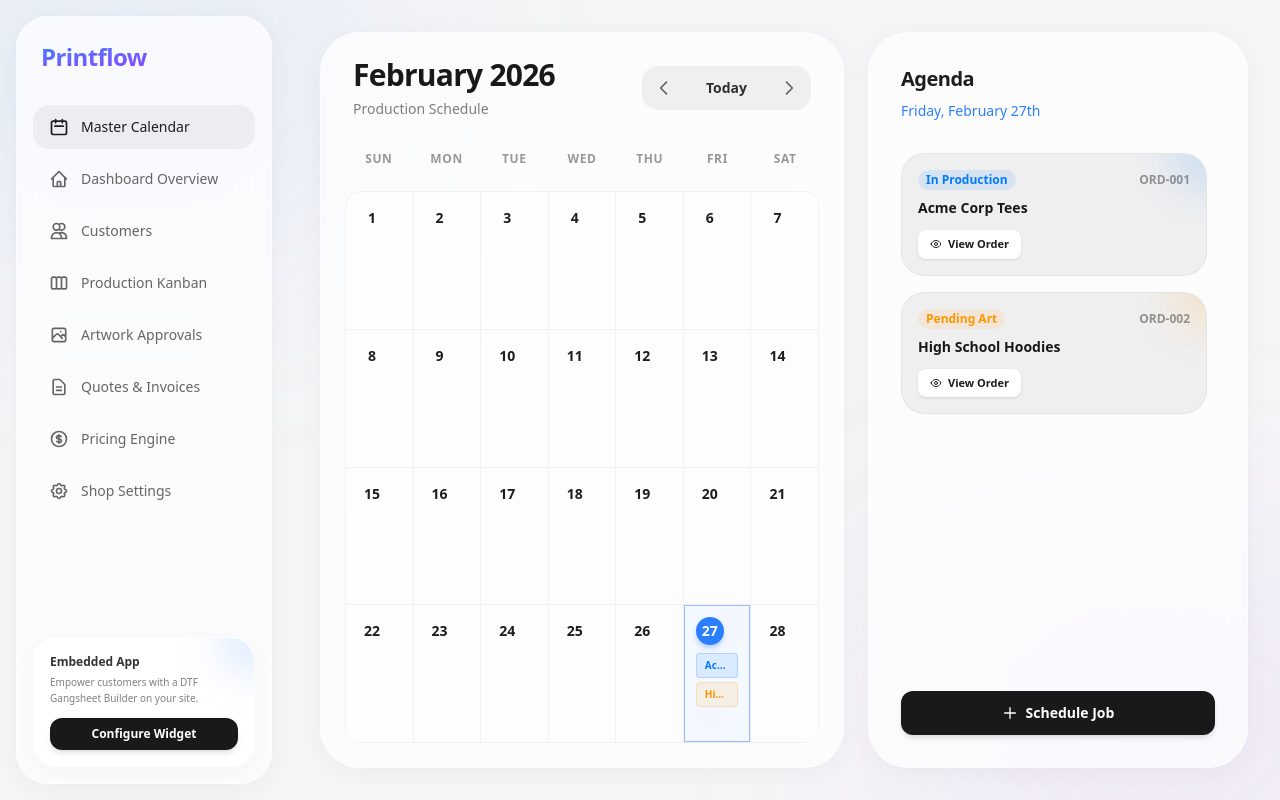
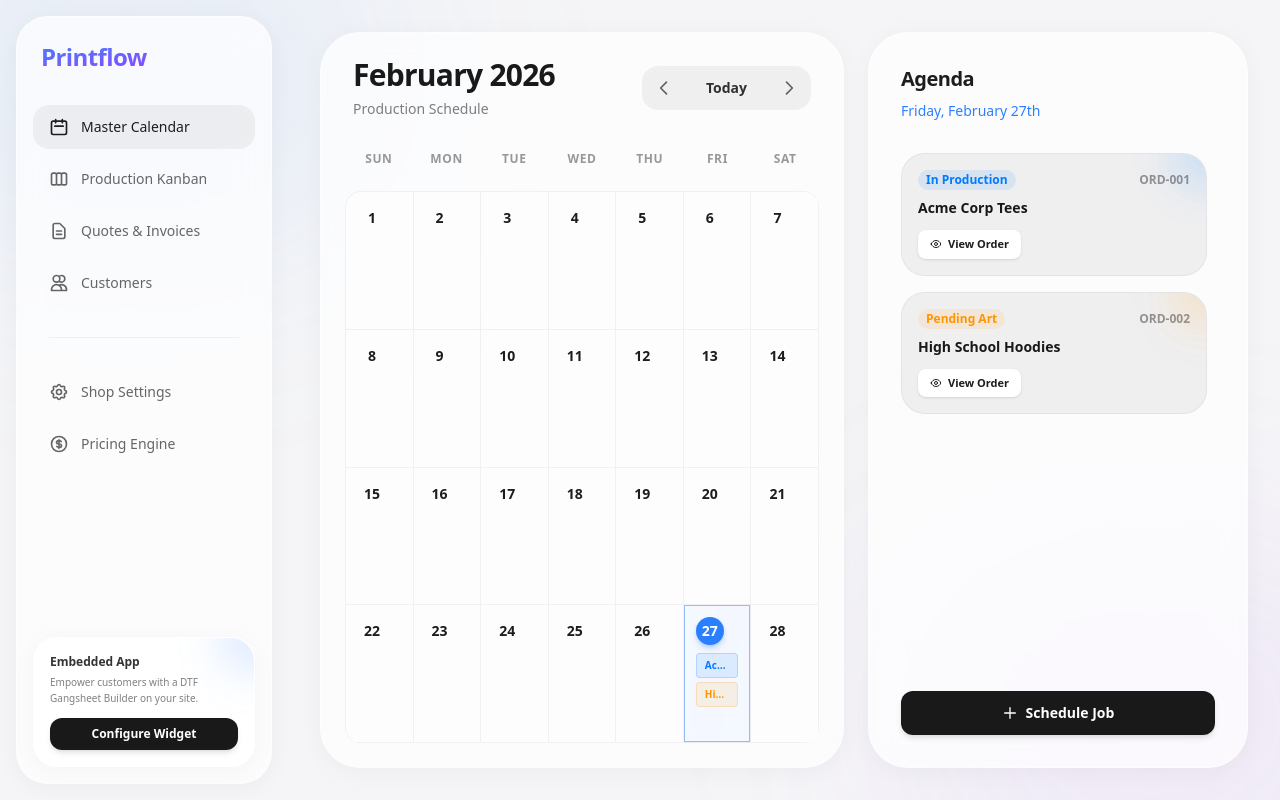
Before and after one commit to Auzziep10/PrintFlow, a Next.js app: page / in a window 1280 px wide. Built offline with nearby package versions, Linux system fonts and the light colour scheme; no server answers; sample sign-in values are in the browser's storage.

Commit message:
Sidebar: Reorder navigation logically and add divider for admin settings

```diff
--- a/src/components/Sidebar.tsx
+++ b/src/components/Sidebar.tsx
@@ -12,33 +12,28 @@ export default function Sidebar({ className }: { className?: string }) {
           <svg className="w-5 h-5" fill="none" stroke="currentColor" viewBox="0 0 24 24"><path strokeLinecap="round" strokeLinejoin="round" strokeWidth="2" d="M8 7V3m8 4V3m-9 8h10M5 21h14a2 2 0 002-2V7a2 2 0 00-2-2H5a2 2 0 00-2 2v12a2 2 0 002 2z"></path></svg>
           Master Calendar
         </Link>
-        <Link href="/overview" className="flex items-center gap-3 px-4 py-3 rounded-2xl text-black/60 dark:text-white/60 text-sm font-medium transition-colors hover:bg-black/5 dark:hover:bg-white/5 hover:text-black dark:hover:text-white">
-          <svg className="w-5 h-5" fill="none" stroke="currentColor" viewBox="0 0 24 24"><path strokeLinecap="round" strokeLinejoin="round" strokeWidth="2" d="M3 12l2-2m0 0l7-7 7 7M5 10v10a1 1 0 001 1h3m10-11l2 2m-2-2v10a1 1 0 01-1 1h-3m-6 0a1 1 0 001-1v-4a1 1 0 011-1h2a1 1 0 011 1v4a1 1 0 001 1m-6 0h6"></path></svg>
-          Dashboard Overview
+        <Link href="/kanban" className="flex items-center gap-3 px-4 py-3 rounded-2xl text-black/60 dark:text-white/60 text-sm font-medium transition-colors hover:bg-black/5 dark:hover:bg-white/5 hover:text-black dark:hover:text-white">
+          <svg className="w-5 h-5" fill="none" stroke="currentColor" viewBox="0 0 24 24"><path strokeLinecap="round" strokeLinejoin="round" strokeWidth="2" d="M9 17V7m0 10a2 2 0 01-2 2H5a2 2 0 01-2-2V7a2 2 0 012-2h2a2 2 0 012 2m0 10a2 2 0 002 2h2a2 2 0 002-2M9 7a2 2 0 012-2h2a2 2 0 012 2m0 10V7m0 10a2 2 0 002 2h2a2 2 0 002-2V7a2 2 0 00-2-2h-2a2 2 0 00-2 2"></path></svg>
+          Production Kanban
+        </Link>
+        <Link href="/quotes" className="flex items-center gap-3 px-4 py-3 rounded-2xl text-black/60 dark:text-white/60 text-sm font-medium transition-colors hover:bg-black/5 dark:hover:bg-white/5 hover:text-black dark:hover:text-white">
+          <svg className="w-5 h-5" fill="none" stroke="currentColor" viewBox="0 0 24 24"><path strokeLinecap="round" strokeLinejoin="round" strokeWidth="2" d="M9 12h6m-6 4h6m2 5H7a2 2 0 01-2-2V5a2 2 0 012-2h5.586a1 1 0 01.707.293l5.414 5.414a1 1 0 01.293.707V19a2 2 0 01-2 2z"></path></svg>
+          Quotes & Invoices
         </Link>
         <Link href="/customers" className="flex items-center gap-3 px-4 py-3 rounded-2xl text-black/60 dark:text-white/60 text-sm font-medium transition-colors hover:bg-black/5 dark:hover:bg-white/5 hover:text-black dark:hover:text-white">
           <svg className="w-5 h-5" fill="none" stroke="currentColor" viewBox="0 0 24 24"><path strokeLinecap="round" strokeLinejoin="round" strokeWidth="2" d="M12 4.354a4 4 0 110 5.292M15 21H3v-1a6 6 0 0112 0v1zm0 0h6v-1a6 6 0 00-9-5.197M13 7a4 4 0 11-8 0 4 4 0 018 0z"></path></svg>
           Customers
         </Link>
-        <Link href="/kanban" className="flex items-center gap-3 px-4 py-3 rounded-2xl text-black/60 dark:text-white/60 text-sm font-medium transition-colors hover:bg-black/5 dark:hover:bg-white/5 hover:text-black dark:hover:text-white">
-          <svg className="w-5 h-5" fill="none" stroke="currentColor" viewBox="0 0 24 24"><path strokeLinecap="round" strokeLinejoin="round" strokeWidth="2" d="M9 17V7m0 10a2 2 0 01-2 2H5a2 2 0 01-2-2V7a2 2 0 012-2h2a2 2 0 012 2m0 10a2 2 0 002 2h2a2 2 0 002-2M9 7a2 2 0 012-2h2a2 2 0 012 2m0 10V7m0 10a2 2 0 002 2h2a2 2 0 002-2V7a2 2 0 00-2-2h-2a2 2 0 00-2 2"></path></svg>
-          Production Kanban
-        </Link>
-        <Link href="/artwork" className="flex items-center gap-3 px-4 py-3 rounded-2xl text-black/60 dark:text-white/60 text-sm font-medium transition-colors hover:bg-black/5 dark:hover:bg-white/5 hover:text-black dark:hover:text-white">
-          <svg className="w-5 h-5" fill="none" stroke="currentColor" viewBox="0 0 24 24"><path strokeLinecap="round" strokeLinejoin="round" strokeWidth="2" d="M4 16l4.586-4.586a2 2 0 012.828 0L16 16m-2-2l1.586-1.586a2 2 0 012.828 0L20 14m-6-6h.01M6 20h12a2 2 0 002-2V6a2 2 0 00-2-2H6a2 2 0 00-2 2v12a2 2 0 002 2z"></path></svg>
-          Artwork Approvals
-        </Link>
-        <Link href="/quotes" className="flex items-center gap-3 px-4 py-3 rounded-2xl text-black/60 dark:text-white/60 text-sm font-medium transition-colors hover:bg-black/5 dark:hover:bg-white/5 hover:text-black dark:hover:text-white">
-          <svg className="w-5 h-5" fill="none" stroke="currentColor" viewBox="0 0 24 24"><path strokeLinecap="round" strokeLinejoin="round" strokeWidth="2" d="M9 12h6m-6 4h6m2 5H7a2 2 0 01-2-2V5a2 2 0 012-2h5.586a1 1 0 01.707.293l5.414 5.414a1 1 0 01.293.707V19a2 2 0 01-2 2z"></path></svg>
-          Quotes & Invoices
+
+        <div className="my-8 hidden border-t border-black/5 dark:border-white/5 mx-4 md:block"></div>
+
+        <Link href="/settings" className="flex items-center gap-3 px-4 py-3 rounded-2xl text-black/60 dark:text-white/60 text-sm font-medium transition-colors hover:bg-black/5 dark:hover:bg-white/5 hover:text-black dark:hover:text-white">
+          <svg className="w-5 h-5" fill="none" stroke="currentColor" viewBox="0 0 24 24"><path strokeLinecap="round" strokeLinejoin="round" strokeWidth="2" d="M10.325 4.317c.426-1.756 2.924-1.756 3.35 0a1.724 1.724 0 002.573 1.066c1.543-.94 3.31.826 2.37 2.37a1.724 1.724 0 001.065 2.572c1.756.426 1.756 2.924 0 3.35a1.724 1.724 0 00-1.066 2.573c.94 1.543-.826 3.31-2.37 2.37a1.724 1.724 0 00-2.572 1.065c-.426 1.756-2.924 1.756-3.35 0a1.724 1.724 0 00-2.573-1.066c-1.543.94-3.31-.826-2.37-2.37a1.724 1.724 0 00-1.065-2.572c-1.756-.426-1.756-2.924 0-3.35a1.724 1.724 0 001.066-2.573c-.94-1.543.826-3.31 2.37-2.37.996.608 2.296.07 2.572-1.065z"></path><path strokeLinecap="round" strokeLinejoin="round" strokeWidth="2" d="M15 12a3 3 0 11-6 0 3 3 0 016 0z"></path></svg>
+          Shop Settings
         </Link>
         <Link href="/pricing" className="flex items-center gap-3 px-4 py-3 rounded-2xl text-black/60 dark:text-white/60 text-sm font-medium transition-colors hover:bg-black/5 dark:hover:bg-white/5 hover:text-black dark:hover:text-white">
           <svg className="w-5 h-5" fill="none" stroke="currentColor" viewBox="0 0 24 24"><path strokeLinecap="round" strokeLinejoin="round" strokeWidth="2" d="M12 8c-1.657 0-3 .895-3 2s1.343 2 3 2 3 .895 3 2-1.343 2-3 2m0-8c1.11 0 2.08.402 2.599 1M12 8V7m0 1v8m0 0v1m0-1c-1.11 0-2.08-.402-2.599-1M21 12a9 9 0 11-18 0 9 9 0 0118 0z"></path></svg>
           Pricing Engine
-        </Link>
-        <Link href="/settings" className="flex items-center gap-3 px-4 py-3 rounded-2xl text-black/60 dark:text-white/60 text-sm font-medium transition-colors hover:bg-black/5 dark:hover:bg-white/5 hover:text-black dark:hover:text-white">
-          <svg className="w-5 h-5" fill="none" stroke="currentColor" viewBox="0 0 24 24"><path strokeLinecap="round" strokeLinejoin="round" strokeWidth="2" d="M10.325 4.317c.426-1.756 2.924-1.756 3.35 0a1.724 1.724 0 002.573 1.066c1.543-.94 3.31.826 2.37 2.37a1.724 1.724 0 001.065 2.572c1.756.426 1.756 2.924 0 3.35a1.724 1.724 0 00-1.066 2.573c.94 1.543-.826 3.31-2.37 2.37a1.724 1.724 0 00-2.572 1.065c-.426 1.756-2.924 1.756-3.35 0a1.724 1.724 0 00-2.573-1.066c-1.543.94-3.31-.826-2.37-2.37a1.724 1.724 0 00-1.065-2.572c-1.756-.426-1.756-2.924 0-3.35a1.724 1.724 0 001.066-2.573c-.94-1.543.826-3.31 2.37-2.37.996.608 2.296.07 2.572-1.065z"></path><path strokeLinecap="round" strokeLinejoin="round" strokeWidth="2" d="M15 12a3 3 0 11-6 0 3 3 0 016 0z"></path></svg>
-          Shop Settings
         </Link>
       </nav>
 
```
